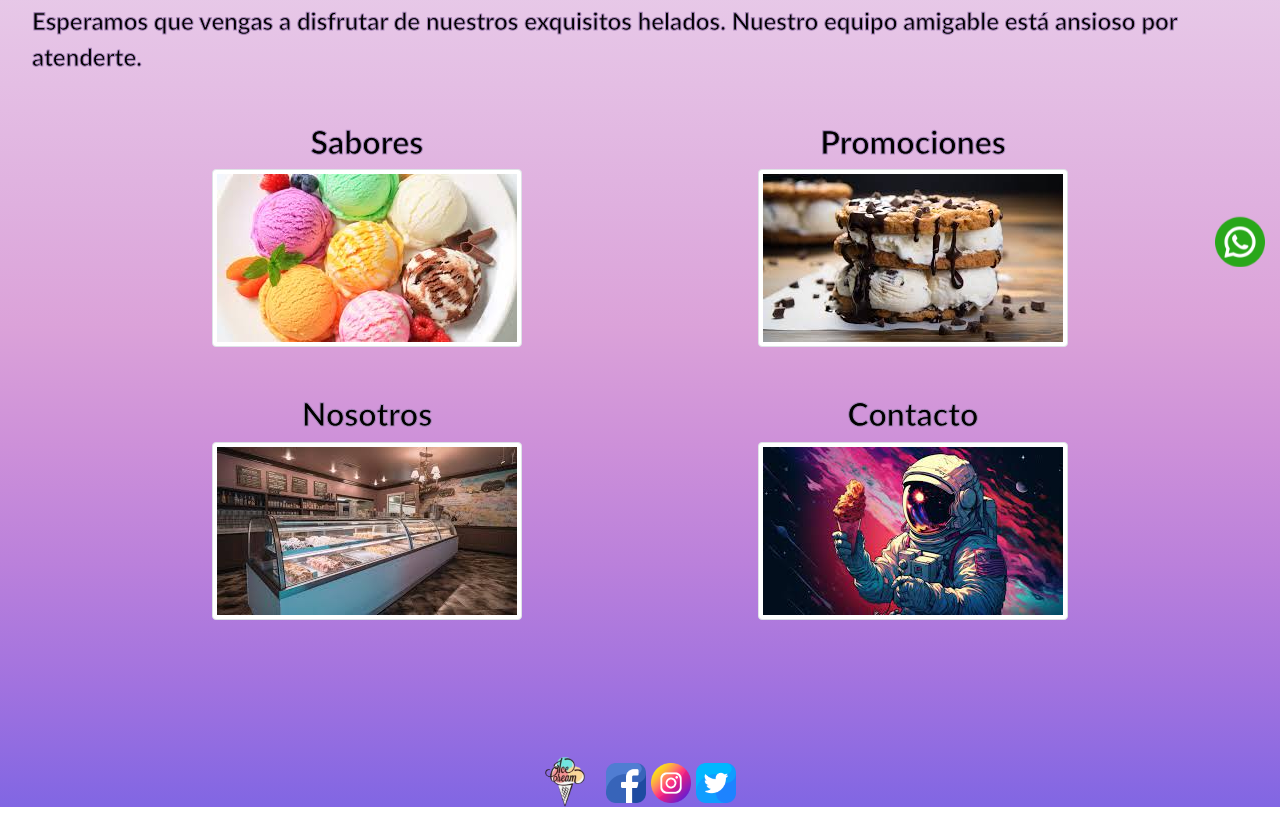
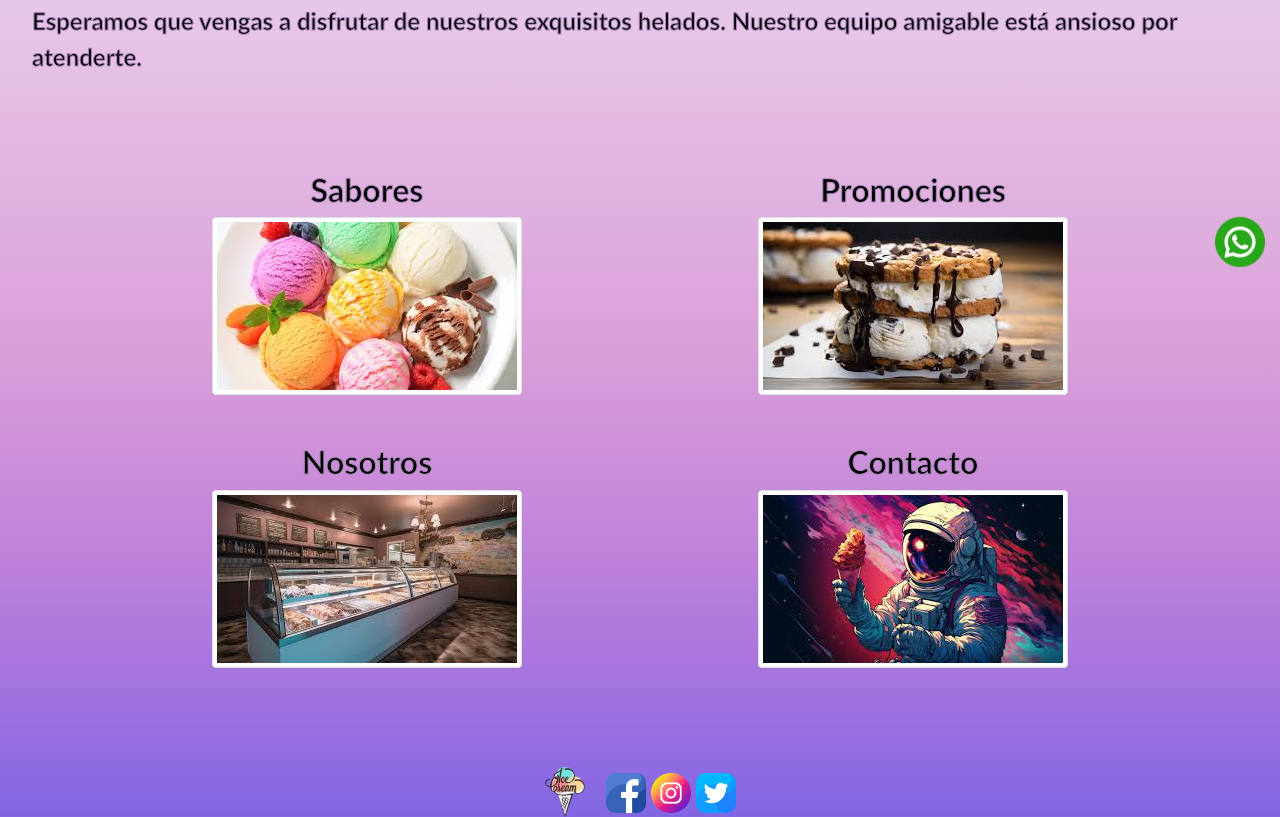
Before and after one commit to sebasar87/desarrolloWeb-46960, a website: page index.html in a window 1280 px wide. Shown: the part 518-1335 px from the top of the page. Drawn offline with nearby package versions, Linux system fonts and the light colour scheme.

Commit message:
cambios finales

```diff
--- a/index.html
+++ b/index.html
@@ -59,25 +59,25 @@
             </div>
         </section>
         <section class="row m-auto mt-5 container tarjetasIndex">
-            <a class="tarjeta mb-5 col-12 col-md-6 text-decoration-none" href="./pages/sabores.html">
+            <a class="tarjeta mt-5 col-12 col-md-6 text-decoration-none" href="./pages/sabores.html">
                 <div>
                     <h2 class="fw-bolder">Sabores</h2>
                     <img class="img-thumbnail" src="./assets/img/sabores.jpeg" alt="Sabores">
                 </div>
             </a>
-            <a class="tarjeta mb-5 col-12 col-md-6 text-decoration-none" href="./pages/promociones.html">
+            <a class="tarjeta mt-5 col-12 col-md-6 text-decoration-none" href="./pages/promociones.html">
                 <div">
                     <h2 class="fw-bolder">Promociones</h2>
                     <img class="img-thumbnail" src="./assets/img/promociones.jpeg" alt="promociones">
                 </div>
             </a>
-            <a class="tarjeta mb-5 col-12 col-md-6 text-decoration-none" href="./pages/nosotros.html">
+            <a class="tarjeta mt-5 mb-md-5 col-12 col-md-6 text-decoration-none" href="./pages/nosotros.html">
                 <div>
                     <h2 class="fw-bolder">Nosotros</h2>
                     <img class="img-thumbnail" src="./assets/img/nosotros.jpeg" alt="Nosotros">
                 </div>
             </a>
-            <a class="tarjeta mb-5 col-12 col-md-6 text-decoration-none" href="./pages/contacto.html">
+            <a class="tarjeta mt-5 mb-md-5 col-12 col-md-6 text-decoration-none" href="./pages/contacto.html">
                 <div>
                     <h2 class="fw-bolder">Contacto</h2>
                     <img class="img-thumbnail" src="./assets/img/contacto.jpeg" alt="Contacto">
@@ -87,7 +87,7 @@
     </main>
         <!--fin del main -->
         <!--comienzo del footer -->
-    <footer class="footer position-relative mt-5">
+    <footer class="footer position-relative">
         <div class="contenedorIconos">
             <div class="contenedorContacto">
                 <a class="navbar-brand" href="./index.html">
--- a/scss/_footer.scss
+++ b/scss/_footer.scss
@@ -1,6 +1,7 @@
 /*damos formato al footer*/
 .footer{
     border: 0px;
+    z-index: 1;
     color: map-get($colores , color-primario );
     .contenedorContacto{
         display:inline-block;
--- a/scss/_index.scss
+++ b/scss/_index.scss
@@ -12,9 +12,9 @@
 }
 .tarjeta {
     transition: transform 0.5s;
-    position: relative;
 }
 
 .tarjeta:hover{
     transform: scale(1.5);
+    margin-bottom: 5px;
 }
```
Also changed, not shown: css/estilos.css, 1 other file.
